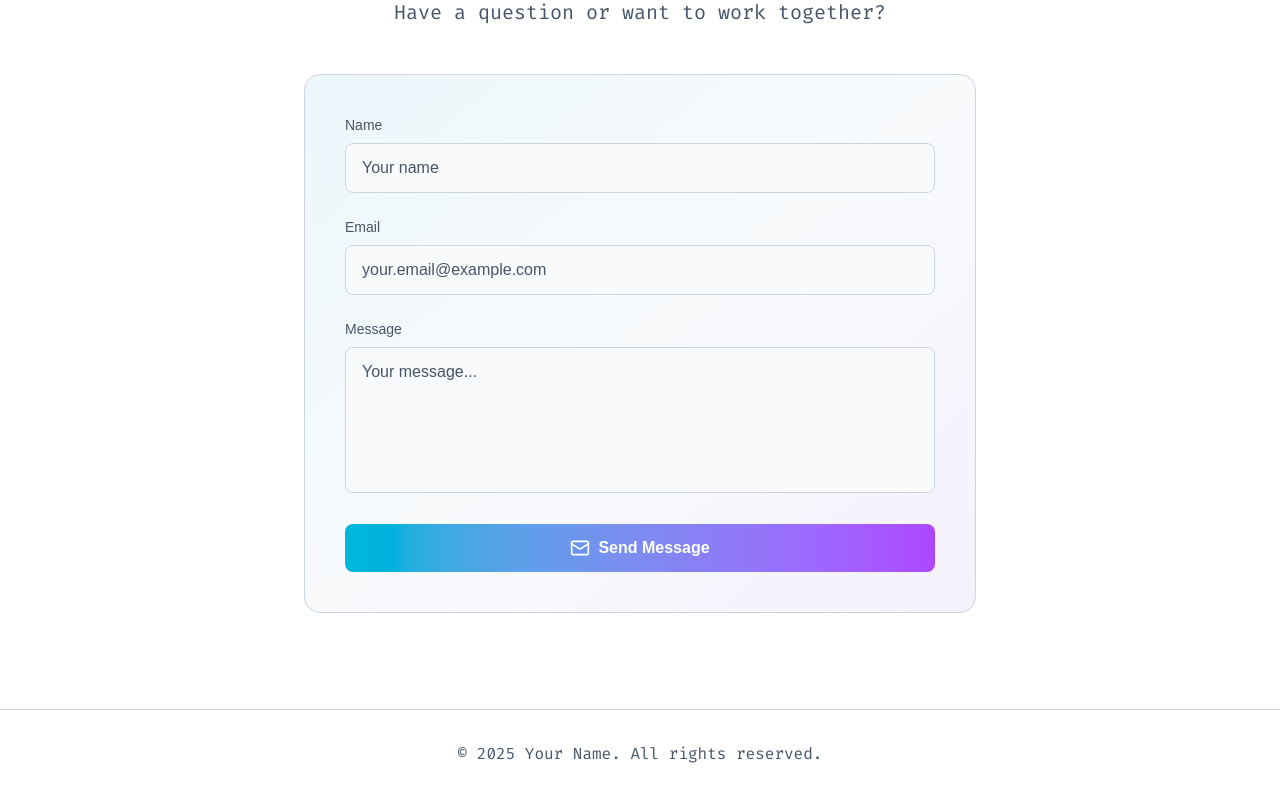
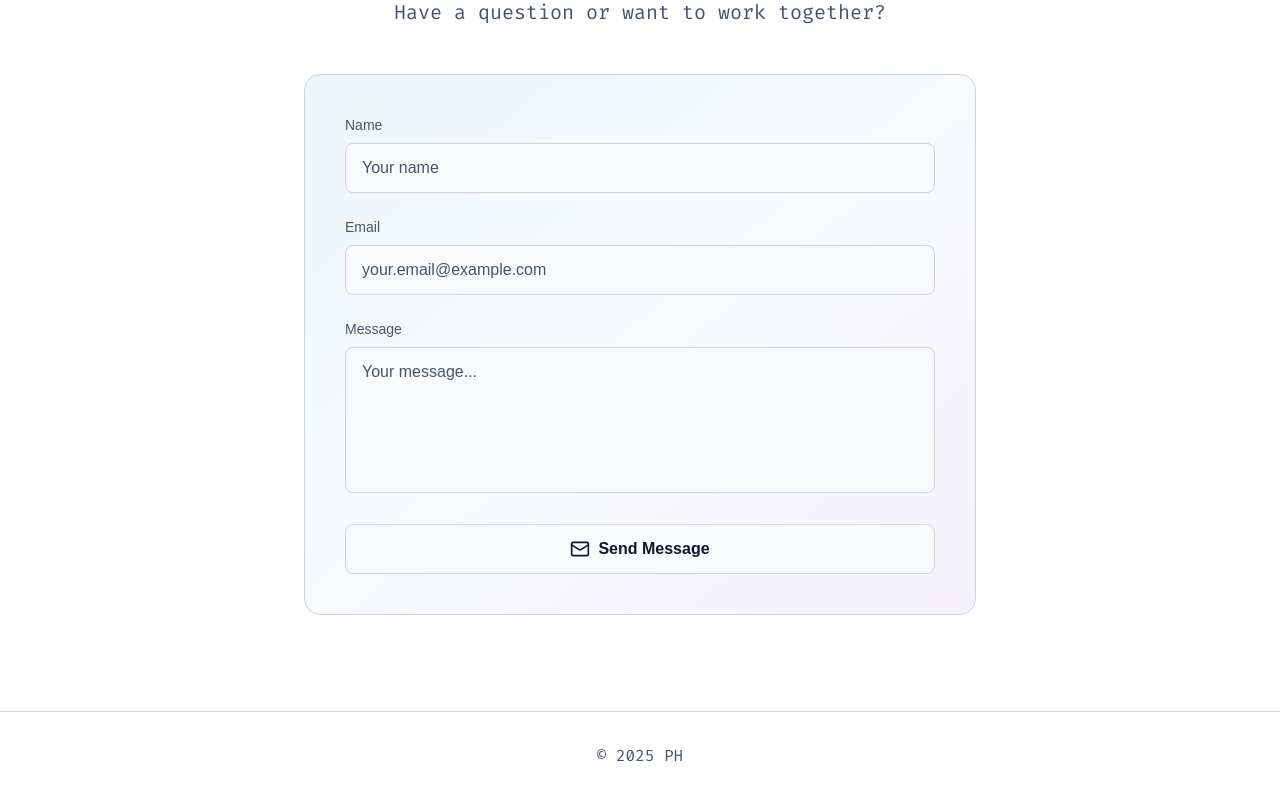
Before and after one commit to chvlpont/portfolio-ph, a Next.js app: page / in a window 1280 px wide. Shown: the part 5231-6031 px from the top of the page. Built offline with nearby package versions, Linux system fonts and the light colour scheme.

Commit message:
redesign send message button and footer text

```diff
--- a/app/page.tsx
+++ b/app/page.tsx
@@ -975,7 +975,7 @@ const Portfolio = () => {
 
                   <button
                     type="submit"
-                    className="w-full px-6 py-3 bg-linear-to-r from-cyan-500 to-purple-500 hover:from-cyan-600 hover:to-purple-600 text-white font-semibold rounded-lg transition-all duration-300 transform hover:scale-[1.02] hover:shadow-lg hover:shadow-cyan-500/25 flex items-center justify-center gap-2"
+                    className="w-full px-6 py-3 bg-bg-surface hover:bg-bg-muted border border-border hover:border-accent-green/50 text-text-primary font-semibold rounded-lg transition-all duration-300 transform hover:scale-[1.02] flex items-center justify-center gap-2"
                   >
                     <Mail size={20} />
                     Send Message
@@ -989,7 +989,7 @@ const Portfolio = () => {
         {/* Footer */}
         <footer className="border-t border-border mt-24">
           <div className="max-w-7xl mx-auto px-6 py-8 text-center text-text-secondary">
-            <p>© 2025 Your Name. All rights reserved.</p>
+            <p>© 2025 PH</p>
           </div>
         </footer>
       </div>
```
